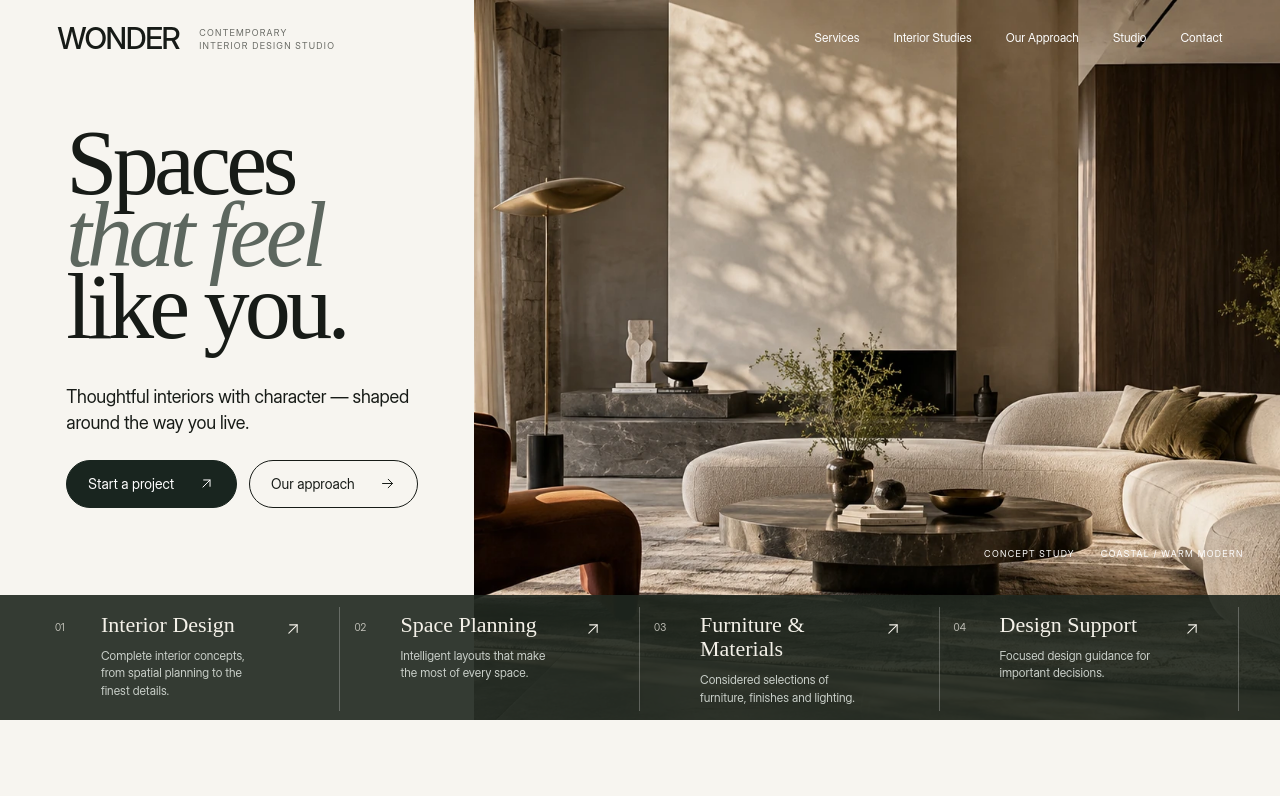
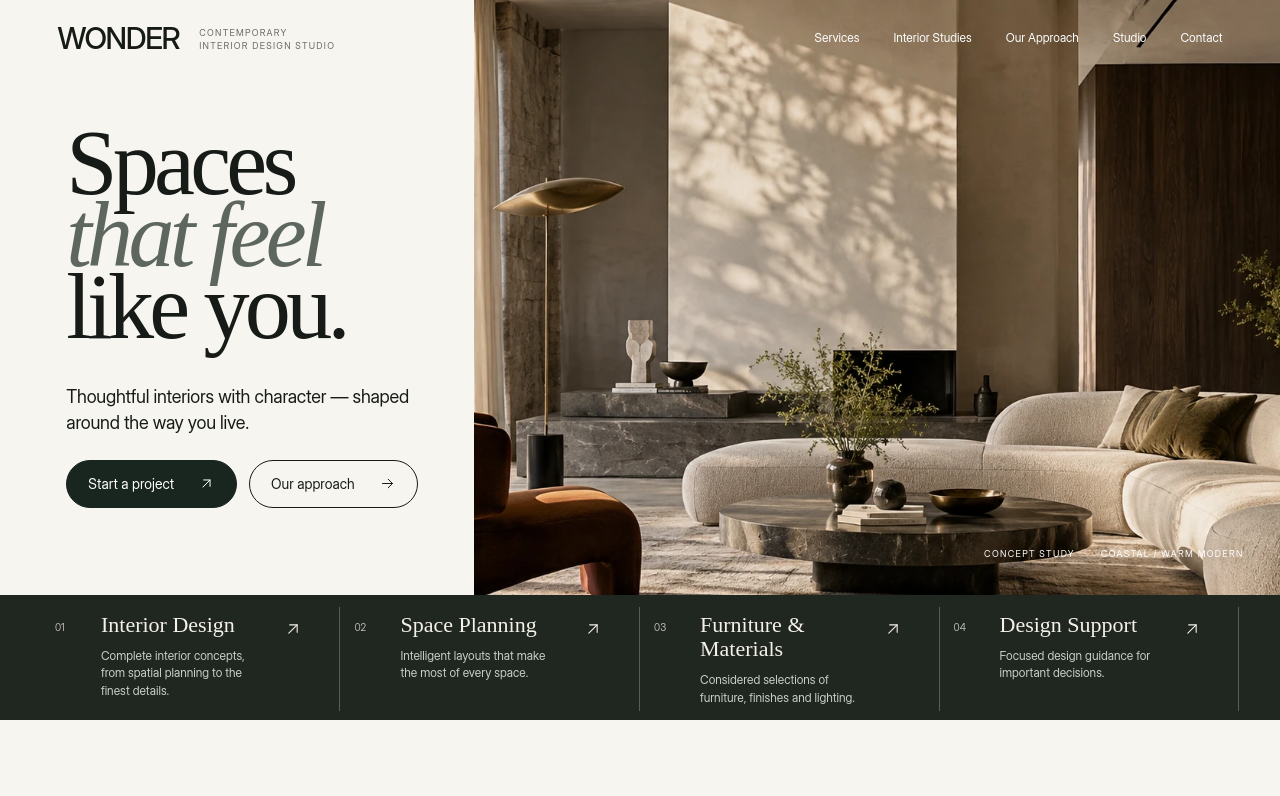
Before and after one commit to megadoze/wonder, a Next.js app: page /en in a window 1280 px wide. Shown: the top 796 px of the page. Built offline with nearby package versions, Linux system fonts and the light colour scheme; no server answers.

Commit message:
bg services

```diff
--- a/src/components/sections/ServiceStrip.tsx
+++ b/src/components/sections/ServiceStrip.tsx
@@ -12,7 +12,7 @@ export function ServiceStrip() {
     <section
       aria-label={t("ariaLabel")}
       id="services"
-      className="grid grid-cols-4 bg-footer/90 px-[3.2%] pt-[12px] pb-[9px] text-[#f4f1e9] max-[1199px]:grid-cols-2 max-md:grid-cols-1 max-md:px-5 max-md:py-3"
+      className="grid grid-cols-4 bg-footer px-[3.2%] pt-[12px] pb-[9px] text-[#f4f1e9] max-[1199px]:grid-cols-2 max-md:grid-cols-1 max-md:px-5 max-md:py-3"
     >
       {services.map((service, index) => (
         <button
```
